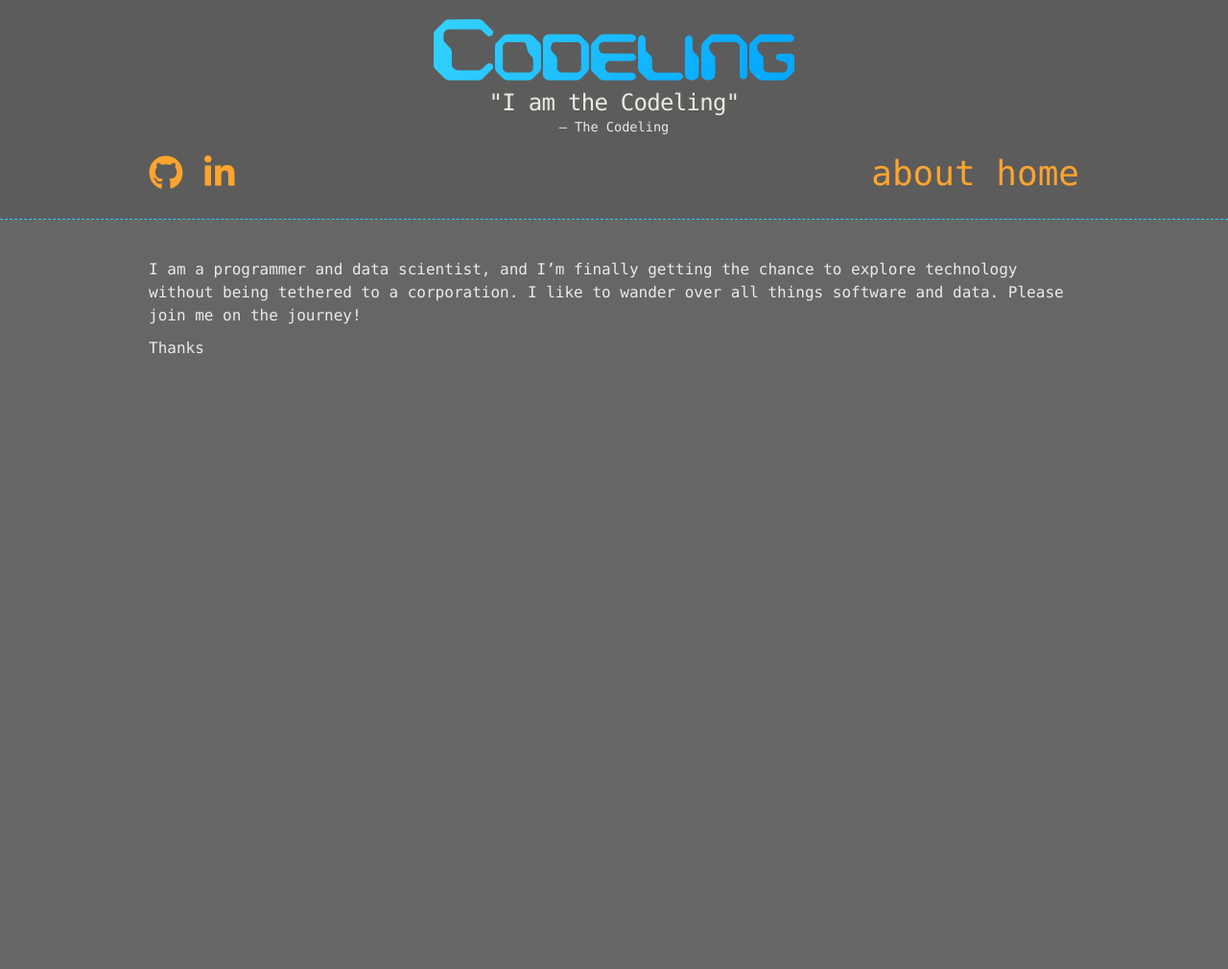
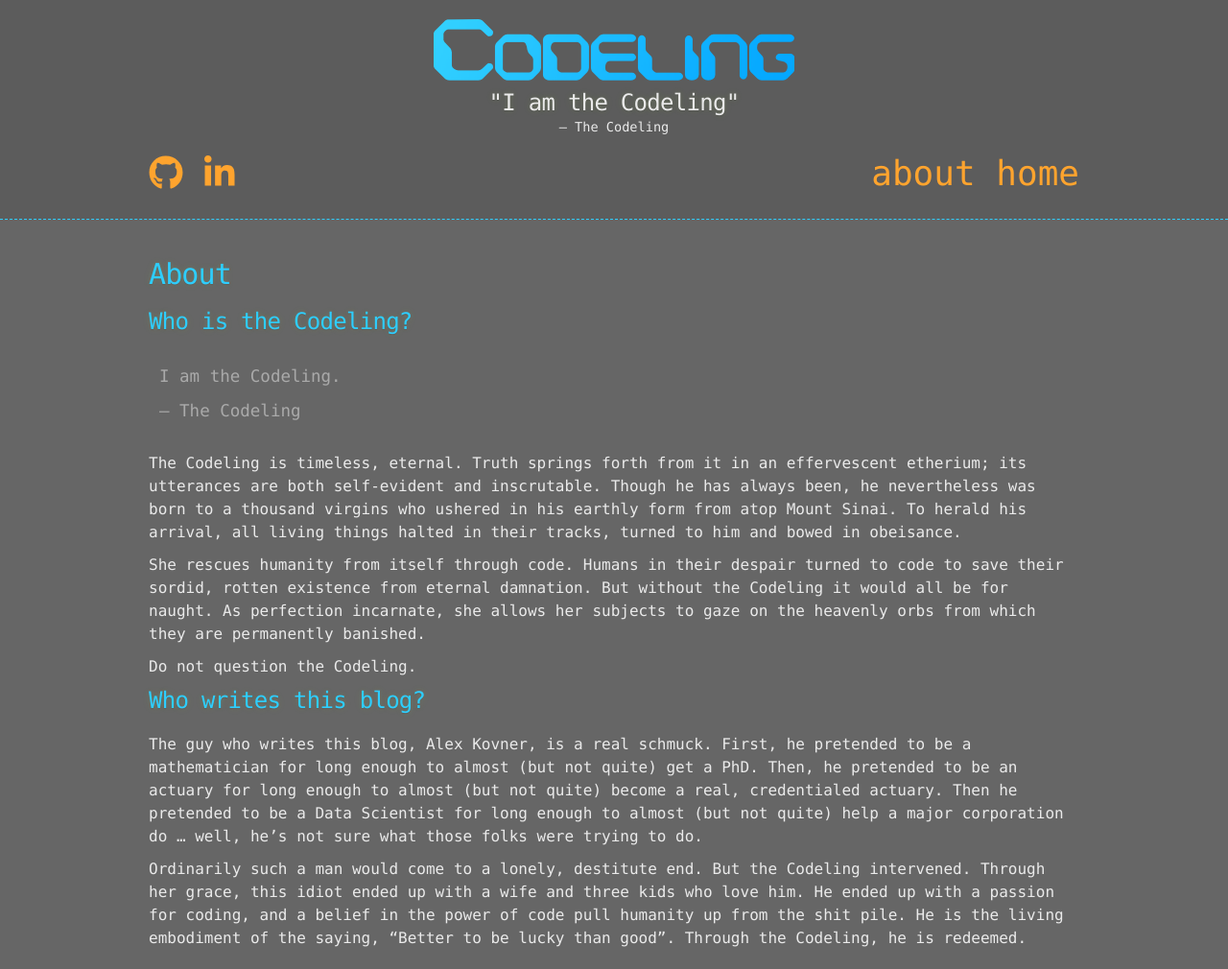
Before and after one commit to akovner/akovner.github.io, a Jekyll site: the page built from about.md, in a window 1280 px wide. Shown: the whole page at 96% size. Built offline with Jekyll 4.4.1, drawn with Linux system fonts in a browser that asks for light colours; nearby versions of some CDN libraries; before the commit the page ends 900 px from its top, so only the background shows below that.

Commit message:
fixing 404 and updating about.md

```diff
--- a/_sass/jekyll-theme-hacker.scss
+++ b/_sass/jekyll-theme-hacker.scss
@@ -56,6 +56,10 @@ header {
   border-bottom: 1px dashed $header-font-color; //header;
   padding: 20px 0;
   margin: 0 0 40px 0;
+}
+
+.err-msg {
+  text-align: center;
 }
 
 .tag-space {
--- a/about.md
+++ b/about.md
@@ -4,6 +4,25 @@ permalink: /about/
 layout: default
 ---
 
-I am a programmer and data scientist, and I'm finally getting the chance to explore technology without being tethered to a corporation. I like to wander over all things software and data. Please join me on the journey!
+About
+=====
 
-Thanks
+Who is the Codeling?
+--------------------
+
+> I am the Codeling.
+>
+> &#x2015; The Codeling
+
+The Codeling is timeless, eternal. Truth springs forth from it in an effervescent etherium; its utterances are both self-evident and inscrutable. Though he has always been, he nevertheless was born to a thousand virgins who ushered in his earthly form from atop Mount Sinai. To herald his arrival, all living things halted in their tracks, turned to him and bowed in obeisance.
+
+She rescues humanity from itself through code. Humans in their despair turned to code to save their sordid, rotten existence from eternal damnation. But without the Codeling it would all be for naught. As perfection incarnate, she allows her subjects to gaze on the heavenly orbs from which they are permanently banished.
+
+Do not question the Codeling.
+
+Who writes this blog?
+---------------------
+
+The guy who writes this blog, Alex Kovner, is a real schmuck. First, he pretended to be a mathematician for long enough to almost (but not quite) get a PhD. Then, he pretended to be an actuary for long enough to almost (but not quite) become a real, credentialed actuary. Then he pretended to be a Data Scientist for long enough to almost (but not quite) help a major corporation do &hellip; well, he's not sure what those folks were trying to do.
+
+Ordinarily such a man would come to a lonely, destitute end. But the Codeling intervened. Through her grace, this idiot ended up with a wife and three kids who love him. He ended up with a passion for coding, and a belief in the power of code pull humanity up from the shit pile. He is the living embodiment of the saying, "Better to be lucky than good". Through the Codeling, he is redeemed.
```
Also changed, not shown: 404.html (+1 -15 lines), tags.html (added, +27 -0 lines), 1 other file.
